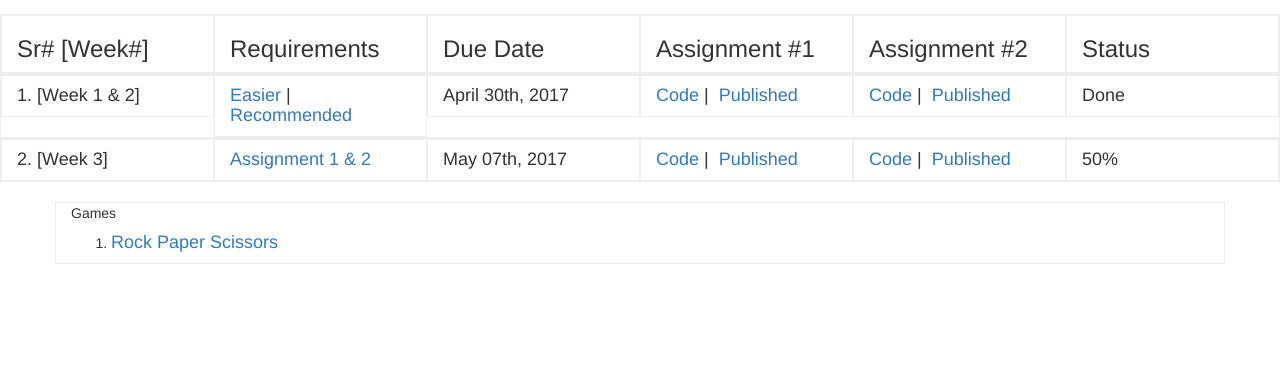
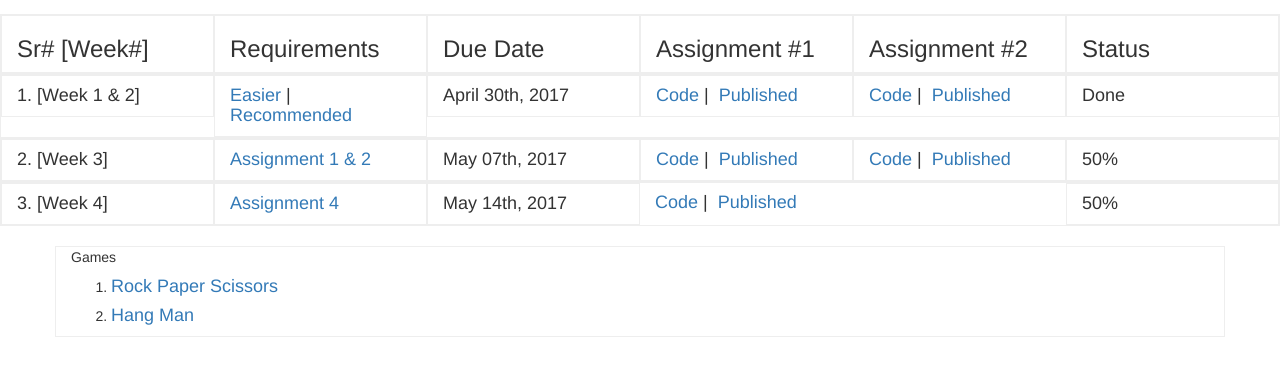
Before and after one commit to luthrajat/luthrajat.github.io, a plain HTML site: page index.html in a window 1280 px wide. Shown: the part 58-434 px from the top of the page. Drawn offline with nearby package versions, Linux system fonts and the light colour scheme.

Commit message:
Adding Hangman game

```diff
--- a/index.html
+++ b/index.html
@@ -99,7 +99,24 @@
               <div class="col-sm-2">
                 <h4>50%</h4>
               </div>
-          </div>
+            </div>
+            <div class="row">
+              <div class="col-sm-2">
+                <h4>3. [Week 4]</h4>
+              </div>
+              <div class="col-sm-2">
+                <h4><a target="_blank" href="https://uclax.bootcampcontent.com/UCLA-Coding-Boot-Camp/04-2017-Class-Repository/blob/master/0417-MW/02-html-css-bootstrap-three-days/2-Homework/Instructions/homework-instructions.md">Assignment 4</a></h4>
+              </div>
+              <div class="col-sm-2">
+                <h4>May 14th, 2017</h4>
+              </div>
+              <div class="col-sm-4">
+                <h4><a target="_blank" href="https://github.com/luthrajat/HangMan">Code</a>&nbsp;|&nbsp; <a target="_blank" href="https://luthrajat.github.io/HangMan/">Published</a></h4>
+              </div>
+              <div class="col-sm-2">
+                <h4>50%</h4>
+              </div>
+            </div>
       </div>
       <br/>
       <div class="container">
@@ -108,6 +125,7 @@
               <p>Games</p>
               <ol>
                 <li><h4><a target="_blank" href="https://luthrajat.github.io/RockPaperScissors/">Rock Paper Scissors</a></h4></li>
+                <li><h4><a target="_blank" href="https://luthrajat.github.io/HangMan/">Hang Man</a></h4></li>
               </ol>
             </div>
         </div>
```
